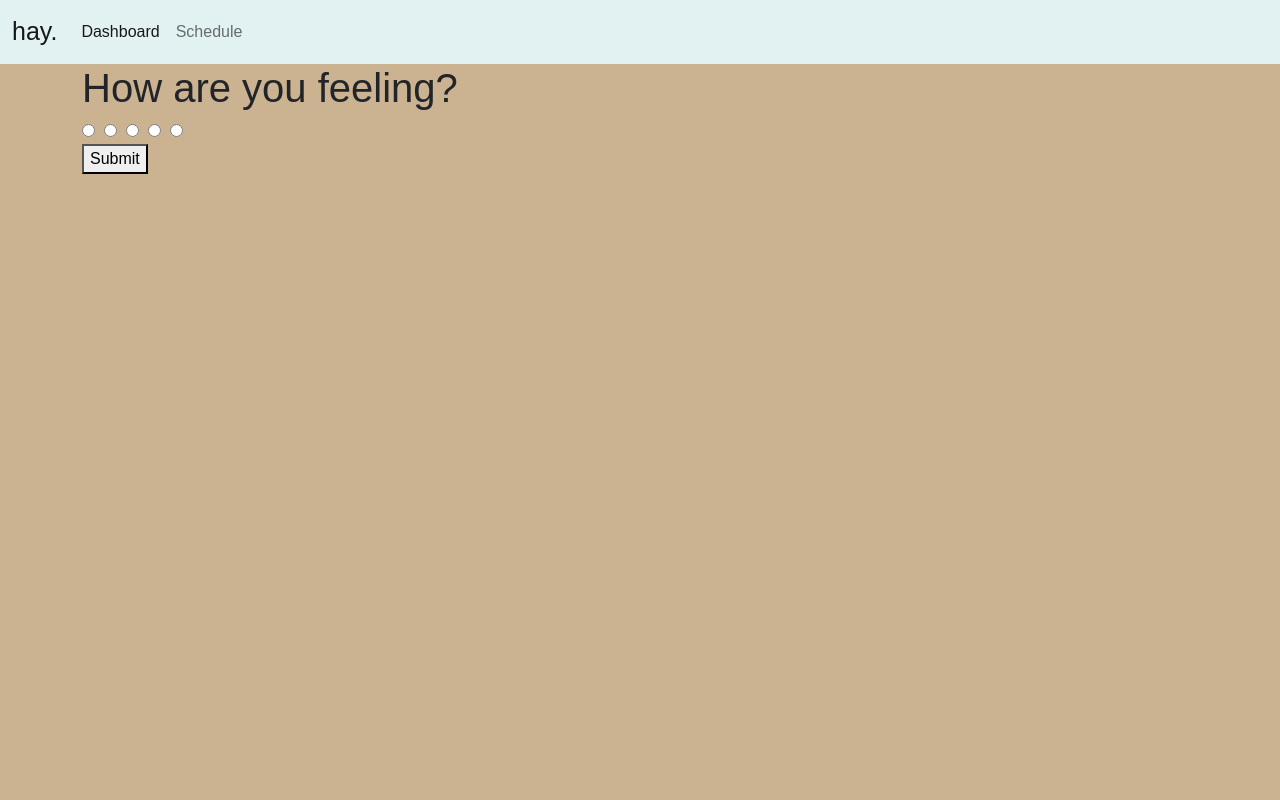
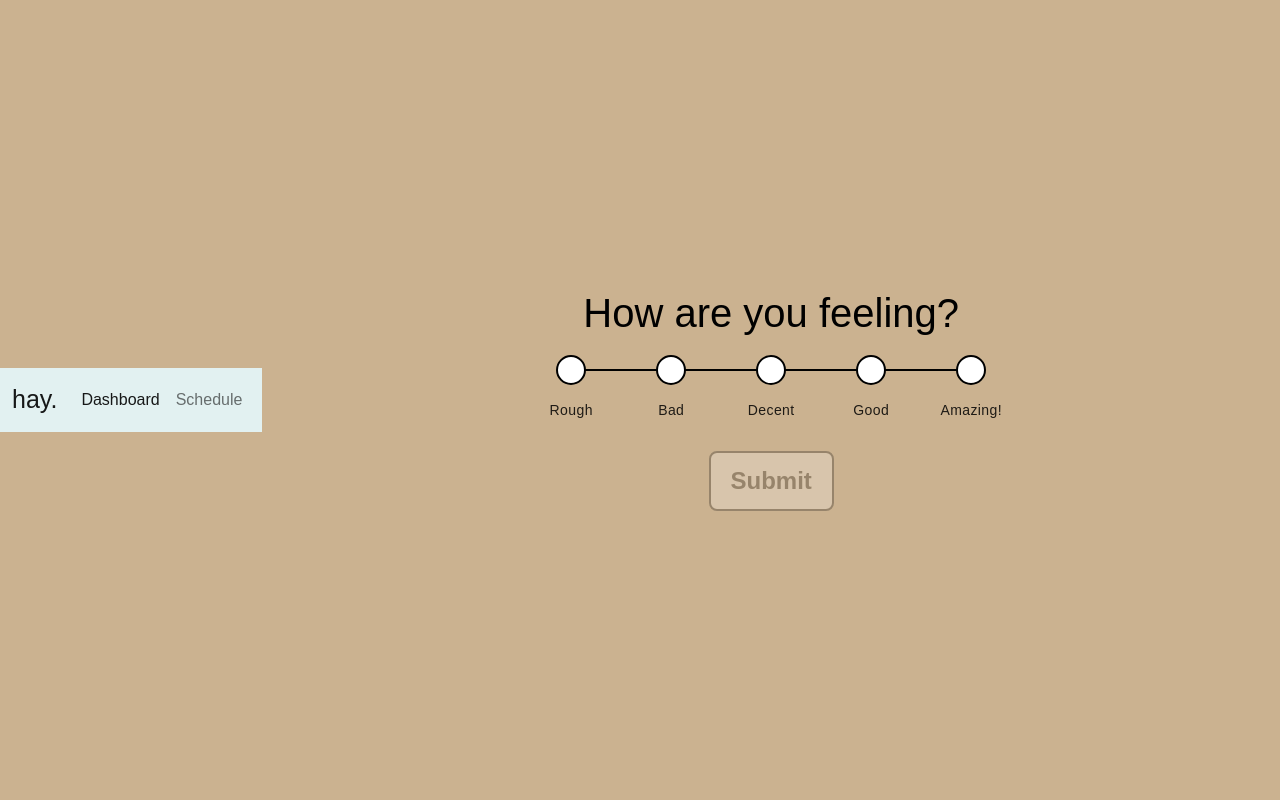
Before and after one commit to QuincyMillerDev/HackUCONN-2022, a Django app: page /question in a window 1280 px wide. Run offline with Django 4.2, Linux system fonts and the light colour scheme.

Commit message:
Update style.css

```diff
--- a/hay/haysite/static/css/style.css
+++ b/hay/haysite/static/css/style.css
@@ -9,3 +9,207 @@ body {
     color: #986b94;
     font-size: 25px;
 }
+
+html, body {
+    width: 100%;
+    height: 100%;
+    display: flex;
+    align-items: center;
+    justify-content: center;
+    font-family: 'Nunito', sans-serif;
+    color: #000;
+    user-select: none;
+}
+#form-wrapper {
+    width: 100%;
+    display: flex;
+    flex-direction: column;
+    align-items: center;
+}
+form {
+    width: 90%;
+    max-width: 500px;
+}
+form #form-title {
+    margin-top: 0;
+    font-weight: 400;
+    text-align: center;
+}
+form #debt-amount-slider {
+    display: flex;
+    flex-direction: row;
+    align-content: stretch;
+    position: relative;
+    width: 100%;
+    height: 50px;
+    user-select: none;
+}
+form #debt-amount-slider::before {
+    content: " ";
+    position: absolute;
+    height: 2px;
+    width: 100%;
+    width: calc(100% * (4 / 5));
+    top: 50%;
+    left: 50%;
+    transform: translate(-50%, -50%);
+    background: #000;
+}
+form #debt-amount-slider input, form #debt-amount-slider label {
+    box-sizing: border-box;
+    flex: 1;
+    user-select: none;
+    cursor: pointer;
+}
+form #debt-amount-slider label {
+    display: inline-block;
+    position: relative;
+    width: 20%;
+    height: 100%;
+    user-select: none;
+}
+form #debt-amount-slider label::before {
+    content: attr(data-debt-amount);
+    position: absolute;
+    left: 50%;
+    padding-top: 10px;
+    transform: translate(-50%, 45px);
+    font-size: 14px;
+    letter-spacing: 0.4px;
+    font-weight: 400;
+    white-space: nowrap;
+    opacity: 0.85;
+    transition: all 0.15s ease-in-out;
+}
+form #debt-amount-slider label::after {
+    content: " ";
+    position: absolute;
+    left: 50%;
+    top: 50%;
+    transform: translate(-50%, -50%);
+    width: 30px;
+    height: 30px;
+    border: 2px solid #000;
+    background: #fff;
+    border-radius: 50%;
+    pointer-events: none;
+    user-select: none;
+    z-index: 1;
+    cursor: pointer;
+    transition: all 0.15s ease-in-out;
+}
+form #debt-amount-slider label:hover::after {
+    transform: translate(-50%, -50%) scale(1.25);
+}
+form #debt-amount-slider input {
+    display: none;
+}
+form #debt-amount-slider input:checked + label::before {
+    font-weight: 800;
+    opacity: 1;
+}
+form #debt-amount-slider input:checked + label::after {
+    border-width: 4px;
+    transform: translate(-50%, -50%) scale(0.75);
+}
+form #debt-amount-slider input:checked ~ #debt-amount-pos {
+    opacity: 1;
+}
+form #debt-amount-slider input:checked:nth-child(1) ~ #debt-amount-pos {
+    left: 10%;
+}
+form #debt-amount-slider input:checked:nth-child(3) ~ #debt-amount-pos {
+    left: 30%;
+}
+form #debt-amount-slider input:checked:nth-child(5) ~ #debt-amount-pos {
+    left: 50%;
+}
+form #debt-amount-slider input:checked:nth-child(7) ~ #debt-amount-pos {
+    left: 70%;
+}
+form #debt-amount-slider input:checked:nth-child(9) ~ #debt-amount-pos {
+    left: 90%;
+}
+form #debt-amount-slider #debt-amount-pos {
+    display: block;
+    position: absolute;
+    top: 50%;
+    width: 12px;
+    height: 12px;
+    background: #000;
+    border-radius: 50%;
+    transition: all 0.15s ease-in-out;
+    transform: translate(-50%, -50%);
+    border: 2px solid #fff;
+    opacity: 0;
+    z-index: 2;
+}
+form:valid #debt-amount-slider input + label::before {
+    transform: translate(-50%, 45px) scale(0.9);
+    transition: all 0.15s linear;
+}
+form:valid #debt-amount-slider input:checked + label::before {
+    transform: translate(-50%, 45px) scale(1.1);
+    transition: all 0.15s linear;
+}
+form + button {
+    display: block;
+    position: relative;
+    margin: 56px auto 0;
+    padding: 10px 20px;
+    appearance: none;
+    transition: all 0.15s ease-in-out;
+    font-family: inherit;
+    font-size: 24px;
+    font-weight: 600;
+    background: #fff;
+    border: 2px solid #000;
+    border-radius: 8px;
+    outline: 0;
+    user-select: none;
+    cursor: pointer;
+}
+form + button:hover {
+    background: #000;
+    color: #fff;
+}
+form + button:hover:active {
+    transform: scale(0.9);
+}
+form + button:focus {
+    background: #4caf50;
+    border-color: #4caf50;
+    color: #fff;
+    pointer-events: none;
+}
+form + button:focus::before {
+    animation: spin 1s linear infinite;
+}
+form + button::before {
+    display: inline-block;
+    width: 0;
+    opacity: 0;
+    content: "\f3f4";
+    font-family: "Font Awesome 5 Pro";
+    font-weight: 900;
+    margin-right: 0;
+    transform: rotate(0deg);
+}
+form:invalid + button {
+    pointer-events: none;
+    opacity: 0.25;
+}
+@keyframes spin {
+    from {
+        transform: rotate(0deg);
+        width: 24px;
+        opacity: 1;
+        margin-right: 12px;
+   }
+    to {
+        transform: rotate(360deg);
+        width: 24px;
+        opacity: 1;
+        margin-right: 12px;
+   }
+}
```
